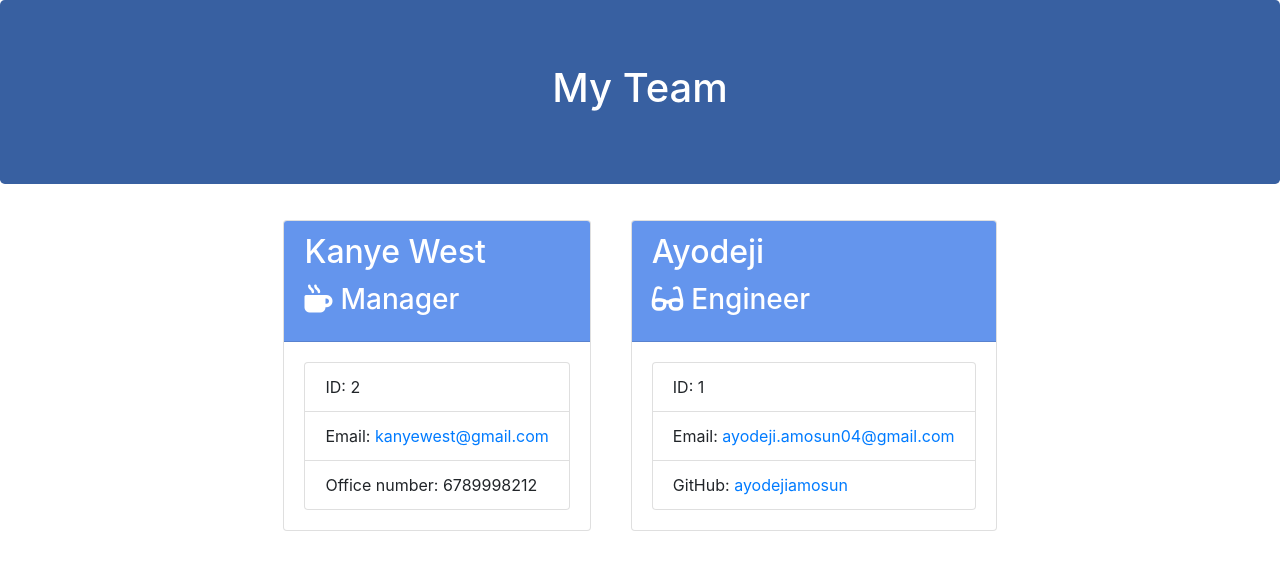
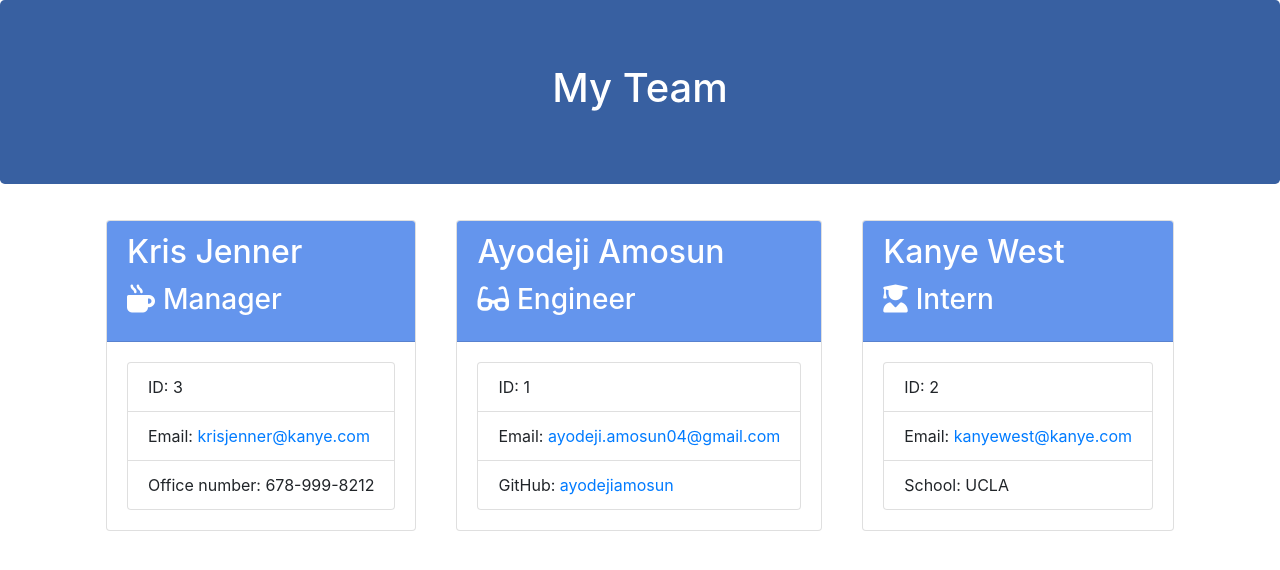
Before and after one commit to ayodejiamosun/Team-Template-Generator, a website: page output/team.html in a window 1280 px wide. Drawn offline with nearby package versions, Linux system fonts and the light colour scheme.

Commit message:
added demo!

```diff
--- a/output/team.html
+++ b/output/team.html
@@ -25,20 +25,20 @@
             <div class="team-area col-12 d-flex justify-content-center">
                 <div class="card employee-card">
     <div class="card-header">
-        <h2 class="card-title">Kanye West</h2>
+        <h2 class="card-title">Kris Jenner</h2>
         <h3 class="card-title"><i class="fas fa-mug-hot mr-2"></i>Manager</h3>
     </div>
     <div class="card-body">
         <ul class="list-group">
-            <li class="list-group-item">ID: 2</li>
-            <li class="list-group-item">Email: <a href="mailto:kanyewest@gmail.com">kanyewest@gmail.com</a></li>
-            <li class="list-group-item">Office number: 6789998212</li>
+            <li class="list-group-item">ID: 3</li>
+            <li class="list-group-item">Email: <a href="mailto:krisjenner@kanye.com">krisjenner@kanye.com</a></li>
+            <li class="list-group-item">Office number: 678-999-8212</li>
         </ul>
     </div>
 </div>
 <div class="card employee-card">
     <div class="card-header">
-        <h2 class="card-title">Ayodeji</h2>
+        <h2 class="card-title">Ayodeji Amosun</h2>
         <h3 class="card-title"><i class="fas fa-glasses mr-2"></i>Engineer</h3>
     </div>
     <div class="card-body">
@@ -49,6 +49,19 @@
         </ul>
     </div>
 </div>
+<div class="card employee-card">
+    <div class="card-header">
+        <h2 class="card-title">Kanye West</h2>
+        <h3 class="card-title"><i class="fas fa-user-graduate mr-2"></i>Intern</h3>
+    </div>
+    <div class="card-body">
+        <ul class="list-group">
+            <li class="list-group-item">ID: 2</li>
+            <li class="list-group-item">Email: <a href="mailto:kanyewest@kanye.com">kanyewest@kanye.com</a></li>
+            <li class="list-group-item">School: UCLA</li>
+        </ul>
+    </div>
+</div>
 
             </div>
         </div>
```
Also changed, not shown: README.md.
